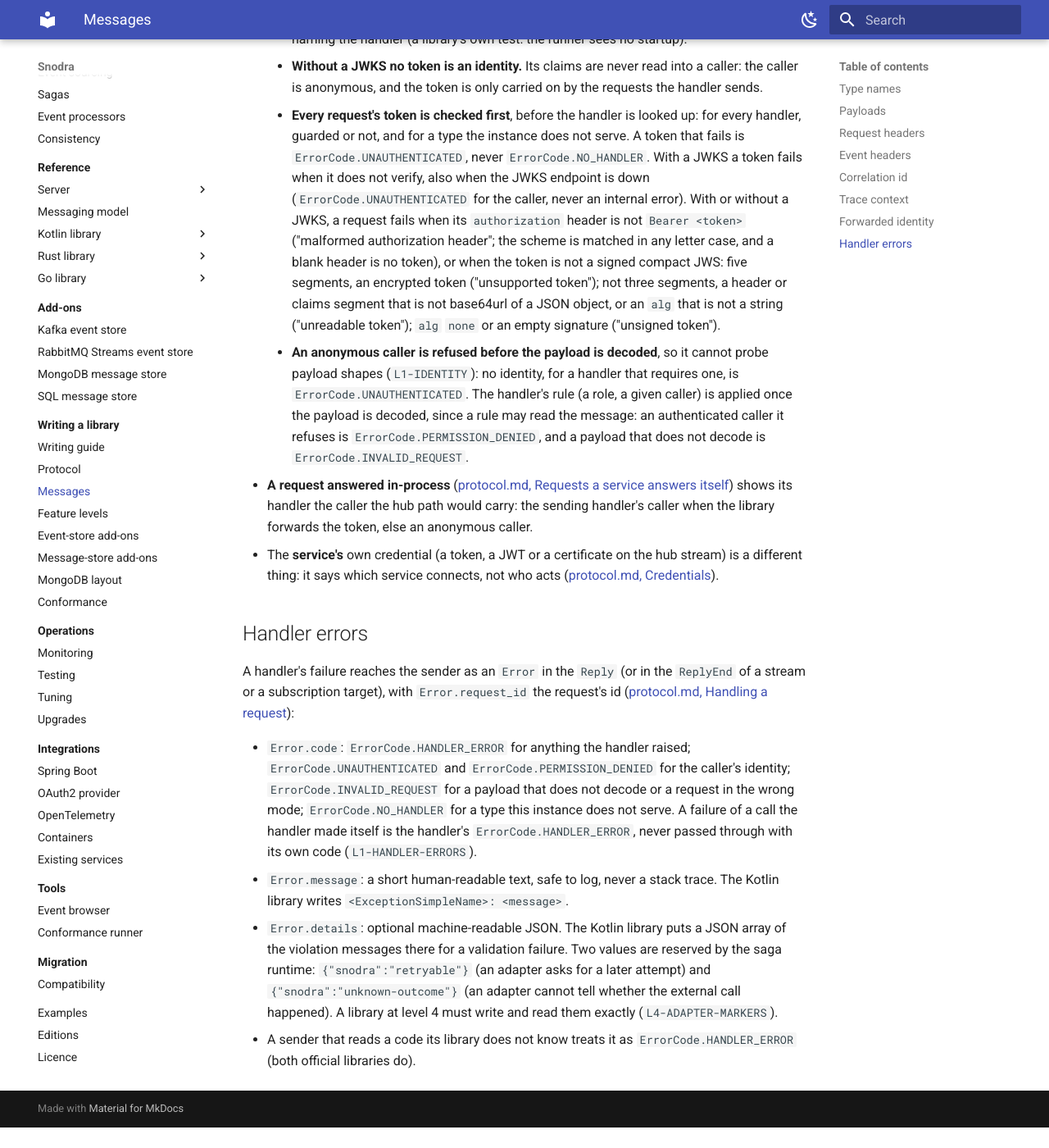
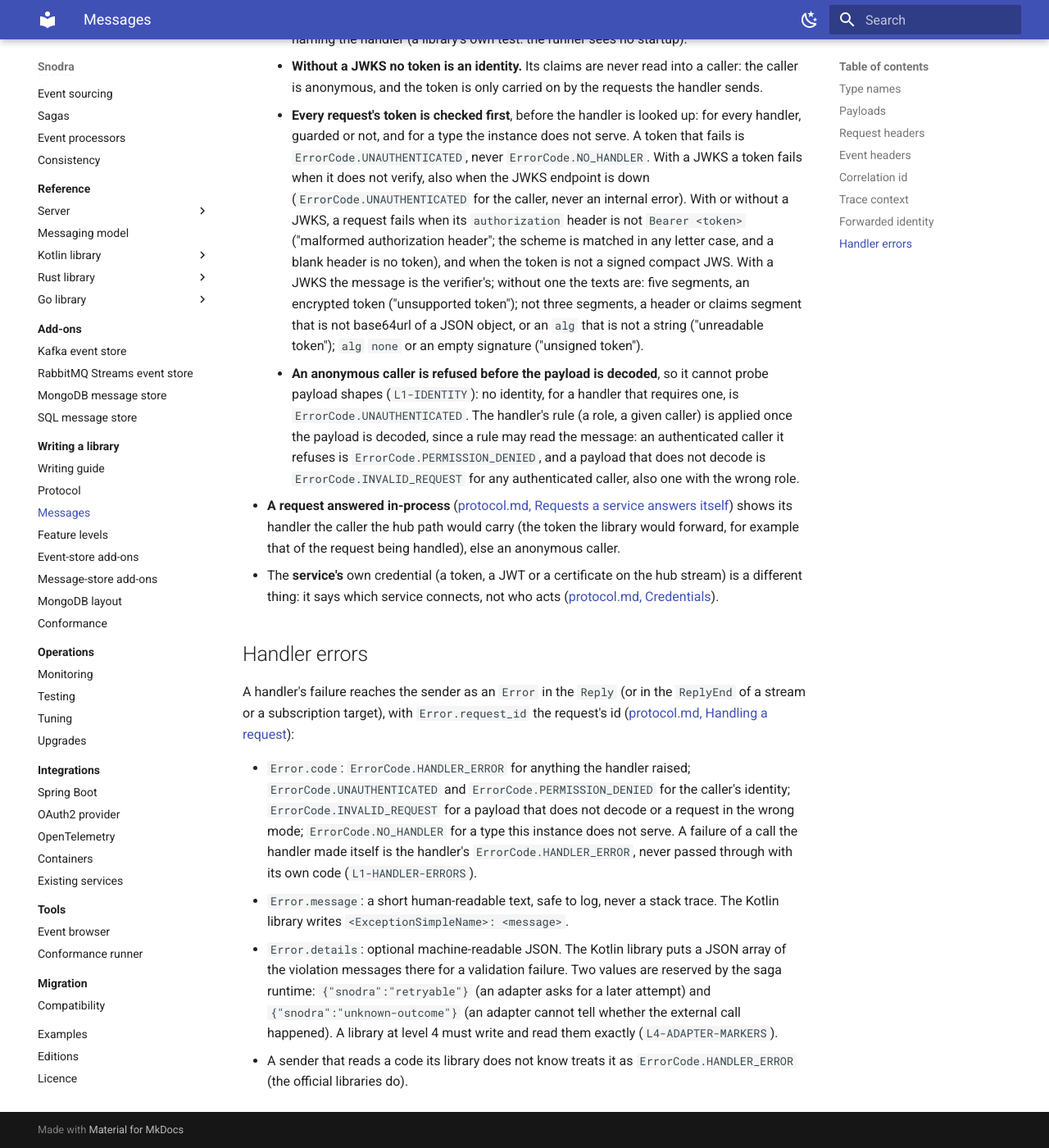
Before and after one commit to snodra/snodra-site, an MkDocs documentation site: the page built from docs/library-authors/messages.md, in a window 1280 px wide and 1400 px high, scrolled down 4894 px. Shown: the whole window at 82% size. Built offline with MkDocs 1.6.1 and Material for MkDocs 9.7.7, drawn with Linux system fonts in a browser that asks for light colours; before the commit the page ends 6269 px from its top, so only the background shows below that; some of the changed text lies outside the part shown.

Commit message:
docs: the specification states the guard order once and names the official libraries alike
Co-Authored-By: Claude Fable 5.2 <noreply@anthropic.com>

```diff
--- a/docs/library-authors/messages.md
+++ b/docs/library-authors/messages.md
@@ -70,7 +70,7 @@ of a Rust one.
 - These headers are the library's own: a library must refuse a call that sets one of them through its generic header
   option, before anything is sent (`L1-PROPAGATION`). The reserved names are `authorization`, `traceparent`,
   `tracestate`, `correlationId` and `correlation-id`, compared ignoring letter case (`AUTHORIZATION` and
-  `CORRELATIONID` are refused too); both official libraries refuse exactly these. A caller may add any other header,
+  `CORRELATIONID` are refused too); the official libraries refuse exactly these. A caller may add any other header,
   and the handler sees it.
 - A saga's commands carry `idempotency-key` (`<sagaId>:<seq>`) and `saga-id`, and no `authorization`; an idempotent
   adapter uses `idempotency-key` to act once (`L4-SAGA-DISPATCH`).
@@ -159,18 +159,18 @@ The acting user's JWT travels in the
       `ErrorCode.NO_HANDLER`. With a JWKS a token fails when it does not verify, also when the JWKS endpoint is down
       (`ErrorCode.UNAUTHENTICATED` for the caller, never an internal error). With or without a JWKS, a request fails
       when its `authorization` header is not `Bearer <token>` ("malformed authorization header"; the scheme is matched
-      in any letter case, and a blank header is no token), or when the token is not a signed compact JWS: five segments,
-      an encrypted token ("unsupported token"); not three segments, a header or claims segment that is not base64url of
-      a JSON object, or an `alg` that is not a string ("unreadable token"); `alg` `none` or an empty signature
-      ("unsigned token").
+      in any letter case, and a blank header is no token), and when the token is not a signed compact JWS. With a JWKS
+      the message is the verifier's; without one the texts are: five segments, an encrypted token ("unsupported
+      token"); not three segments, a header or claims segment that is not base64url of a JSON object, or an `alg` that
+      is not a string ("unreadable token"); `alg` `none` or an empty signature ("unsigned token").
     - **An anonymous caller is refused before the payload is decoded**, so it cannot probe payload shapes
       (`L1-IDENTITY`): no identity, for a handler that requires one, is `ErrorCode.UNAUTHENTICATED`. The handler's
       rule (a role, a given caller) is applied once the payload is decoded, since a rule may read the message: an
       authenticated caller it refuses is `ErrorCode.PERMISSION_DENIED`, and a payload that does not decode is
-      `ErrorCode.INVALID_REQUEST`.
+      `ErrorCode.INVALID_REQUEST` for any authenticated caller, also one with the wrong role.
 - **A request answered in-process** ([protocol.md, Requests a service answers itself](protocol.md#requests-a-service-answers-itself))
-  shows its handler the caller the hub path would carry: the sending handler's caller when the library forwards the
-  token, else an anonymous caller.
+  shows its handler the caller the hub path would carry (the token the library would forward, for example that of the
+  request being handled), else an anonymous caller.
 - The **service's** own credential (a token, a JWT or a certificate on the hub stream) is a different thing: it says
   which service connects, not who acts ([protocol.md, Credentials](protocol.md#credentials)).
 
@@ -191,5 +191,5 @@ subscription target), with `Error.request_id` the request's id ([protocol.md, Ha
   `{"snodra":"retryable"}` (an adapter asks for a later attempt) and `{"snodra":"unknown-outcome"}` (an adapter cannot
   tell whether the external call happened). A library at level 4 must write and read them exactly
   (`L4-ADAPTER-MARKERS`).
-- A sender that reads a code its library does not know treats it as `ErrorCode.HANDLER_ERROR` (both official libraries
+- A sender that reads a code its library does not know treats it as `ErrorCode.HANDLER_ERROR` (the official libraries
   do).
```
Also changed, not shown: docs/library-authors/conformance.md (+1 -1 lines), docs/library-authors/feature-levels.md (+2 -2 lines), docs/library-authors/protocol.md (+11 -9 lines), docs/library-authors/writing-a-library.md (+8 -6 lines).
